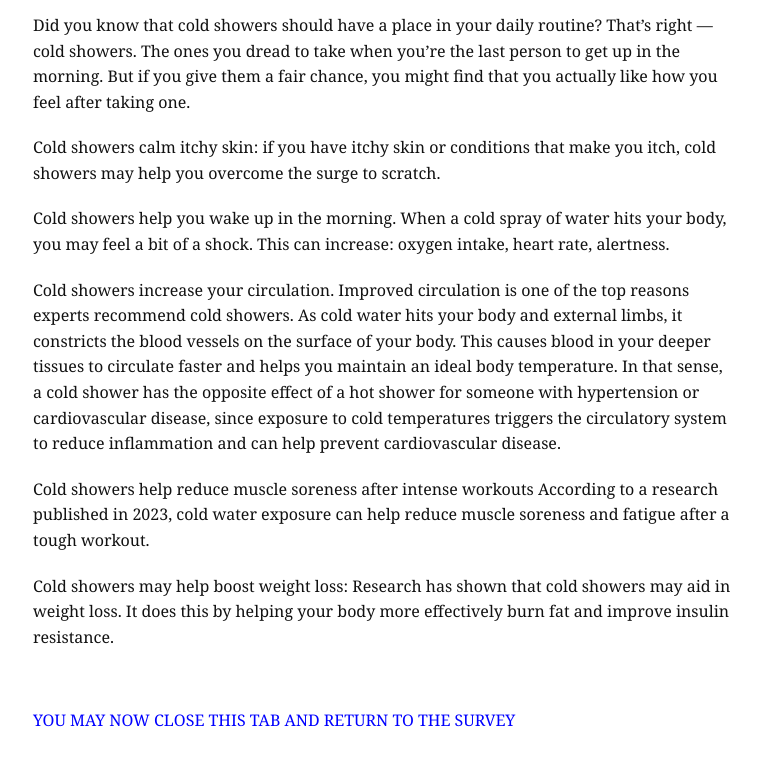
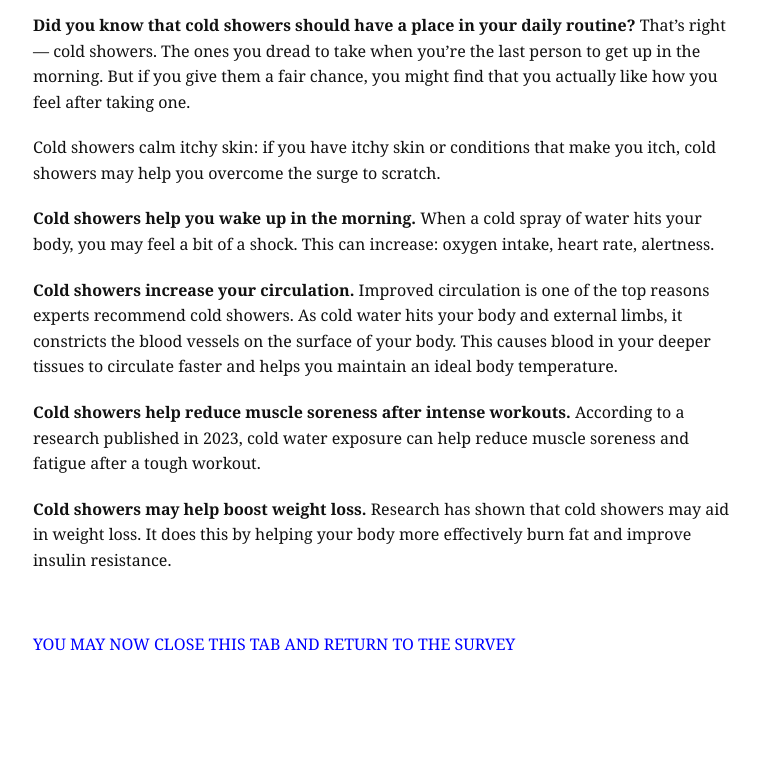
Before and after one commit to AliceMargonari/cold_shower_healthline, a plain HTML site: page index.html in a window 1280 px wide. Shown: the part 143-908 px from the top of the page, without its empty margins (257-1017 px from the left). After the commit the page ends 870 px from the top, so only its background shows below. Drawn offline with Linux system fonts and the light colour scheme; a web font is replaced by a local one.

Commit message:
Update index.html

```diff
--- a/index.html
+++ b/index.html
@@ -61,17 +61,16 @@
   <h1>What’s so great about cold showers?</h1>
 
 
-<p> Did you know that cold showers should have a place in your daily routine? That’s right — cold showers. The ones you dread to take when you’re the last person to get up in the morning. But if you give them a fair chance, you might find that you actually like how you feel after taking one. </p>
+<p> <b>Did you know that cold showers should have a place in your daily routine? </b> That’s right — cold showers. The ones you dread to take when you’re the last person to get up in the morning. But if you give them a fair chance, you might find that you actually like how you feel after taking one. </p>
 <p> Cold showers calm itchy skin: if you have itchy skin or conditions that make you itch, cold showers may help you overcome the surge to scratch. </p>
 
-<p>Cold showers help you wake up in the morning. When a cold spray of water hits your body, you may feel a bit of a shock. This can increase: oxygen intake, heart rate, alertness.  </p>
+<p> <b>Cold showers help you wake up in the morning.</b> When a cold spray of water hits your body, you may feel a bit of a shock. This can increase: oxygen intake, heart rate, alertness.  </p>
 
-<p>Cold showers increase your circulation. Improved circulation is one of the top reasons experts recommend cold showers. As cold water hits your body and external limbs, it constricts the blood vessels on the surface of your body. This causes blood in your deeper tissues to circulate faster and helps you maintain an ideal body temperature.
-In that sense, a cold shower has the opposite effect of a hot shower for someone with hypertension or cardiovascular disease, since exposure to cold temperatures triggers the circulatory system to reduce inflammation and can help prevent cardiovascular disease.</p>
+<p> <b>Cold showers increase your circulation.</b> Improved circulation is one of the top reasons experts recommend cold showers. As cold water hits your body and external limbs, it constricts the blood vessels on the surface of your body. This causes blood in your deeper tissues to circulate faster and helps you maintain an ideal body temperature.</p>
 
-<p>Cold showers help reduce muscle soreness after intense workouts According to a research published in 2023, cold water exposure can help reduce muscle soreness and fatigue after a tough workout.</p>
+<p> <b>Cold showers help reduce muscle soreness after intense workouts.</b> According to a research published in 2023, cold water exposure can help reduce muscle soreness and fatigue after a tough workout.</p>
 
-<p>Cold showers may help boost weight loss: Research has shown that cold showers may aid in weight loss. It does this by helping your body more effectively burn fat and improve insulin resistance.</p>
+<p> <b> Cold showers may help boost weight loss. </b> Research has shown that cold showers may aid in weight loss. It does this by helping your body more effectively burn fat and improve insulin resistance.</p>
 
 
   <br>
```
